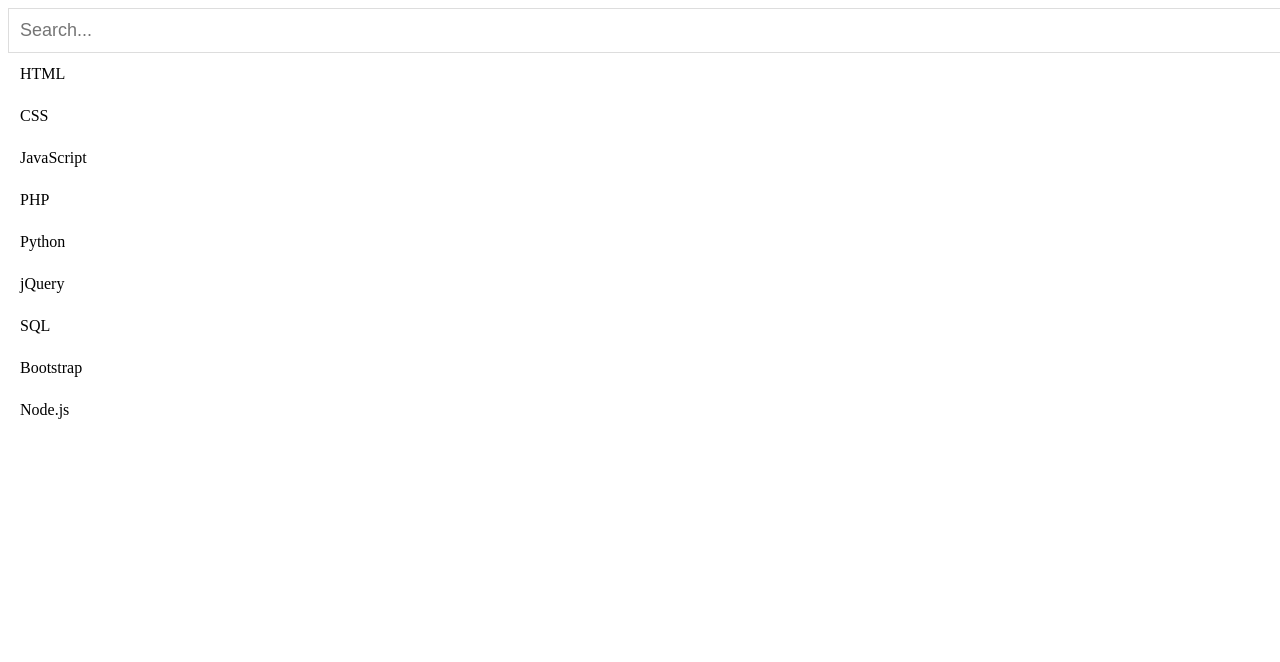
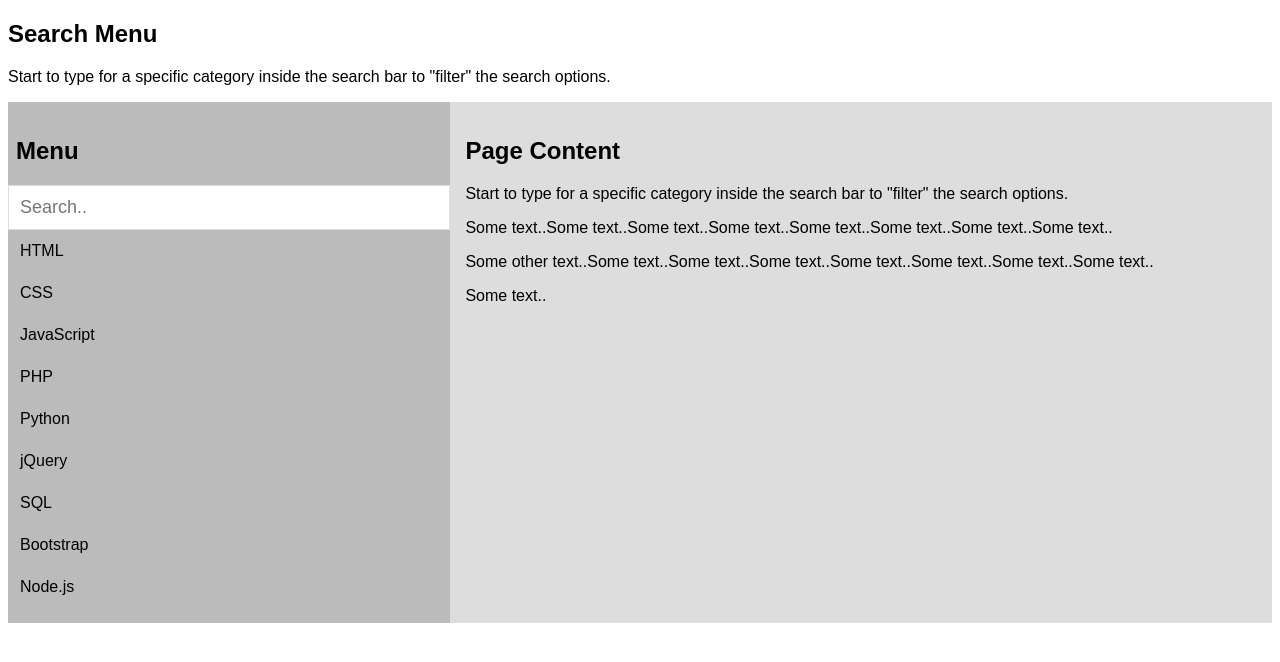
Before and after one commit to maximus82190/filterMenu, a plain HTML site: page index.html in a window 1280 px wide. Drawn offline with Linux system fonts and the light colour scheme.

Commit message:
Fill out page

```diff
--- a/index.html
+++ b/index.html
@@ -8,11 +8,20 @@
     <script src="script.js" defer></script>
   </head>
   <body>
+    <h2>Search Menu</h2>
+    <p>
+      Start to type for a specific category inside the search bar to "filter"
+      the search options.
+    </p>
+
+    <div class="row">
+      <div class="left" style="background-color: #bbb">
+        <h2>Menu</h2>
         <input
           type="text"
           id="mySearch"
           onkeyup="myFunction()"
-      placeholder="Search..."
+          placeholder="Search.."
           title="Type in a category"
         />
         <ul id="myMenu">
@@ -26,5 +35,24 @@
           <li><a href="#">Bootstrap</a></li>
           <li><a href="#">Node.js</a></li>
         </ul>
+      </div>
+
+      <div class="right" style="background-color: #ddd">
+        <h2>Page Content</h2>
+        <p>
+          Start to type for a specific category inside the search bar to
+          "filter" the search options.
+        </p>
+        <p>
+          Some text..Some text..Some text..Some text..Some text..Some text..Some
+          text..Some text..
+        </p>
+        <p>
+          Some other text..Some text..Some text..Some text..Some text..Some
+          text..Some text..Some text..
+        </p>
+        <p>Some text..</p>
+      </div>
+    </div>
   </body>
 </html>
--- a/script.js
+++ b/script.js
@@ -1,10 +1,9 @@
 function myFunction() {
   //declare variable
-  var input, filter, ul, li, a, i;
-  input = document.getElementById("mySearch");
-  filter = input.value.toUpperCase();
-  ul = document.getElementById("myMenu");
-  li = ul.getElementsByTagName("li");
+  const input = document.getElementById("mySearch");
+  const filter = input.value.toUpperCase();
+  const ul = document.getElementById("myMenu");
+  const li = ul.getElementsByTagName("li");
 
   //loop through all list items, and hide those who don't match the search query
   for (i = 0; i < li.length; i++) {
--- a/style.css
+++ b/style.css
@@ -1,3 +1,33 @@
+body {
+  font-family: Arial, Helvetica, sans-serif;
+}
+
+* {
+  box-sizing: border-box;
+}
+
+/* Create a column layout with Flexbox */
+.row {
+  display: flex;
+}
+
+/* Left column (menu) */
+.left {
+  flex: 35%;
+  padding: 15px 0;
+}
+
+.left h2 {
+  padding-left: 8px;
+}
+
+/* Right column (page content) */
+.right {
+  flex: 65%;
+  padding: 15px;
+}
+
+/* Style the search box */
 #mySearch {
   width: 100%;
   font-size: 18px;
@@ -5,6 +35,7 @@
   border: 1px solid #ddd;
 }
 
+/* Style the navigation menu inside the left column */
 #myMenu {
   list-style-type: none;
   padding: 0;
```
Lines whose indentation alone changed are shown as unchanged.
